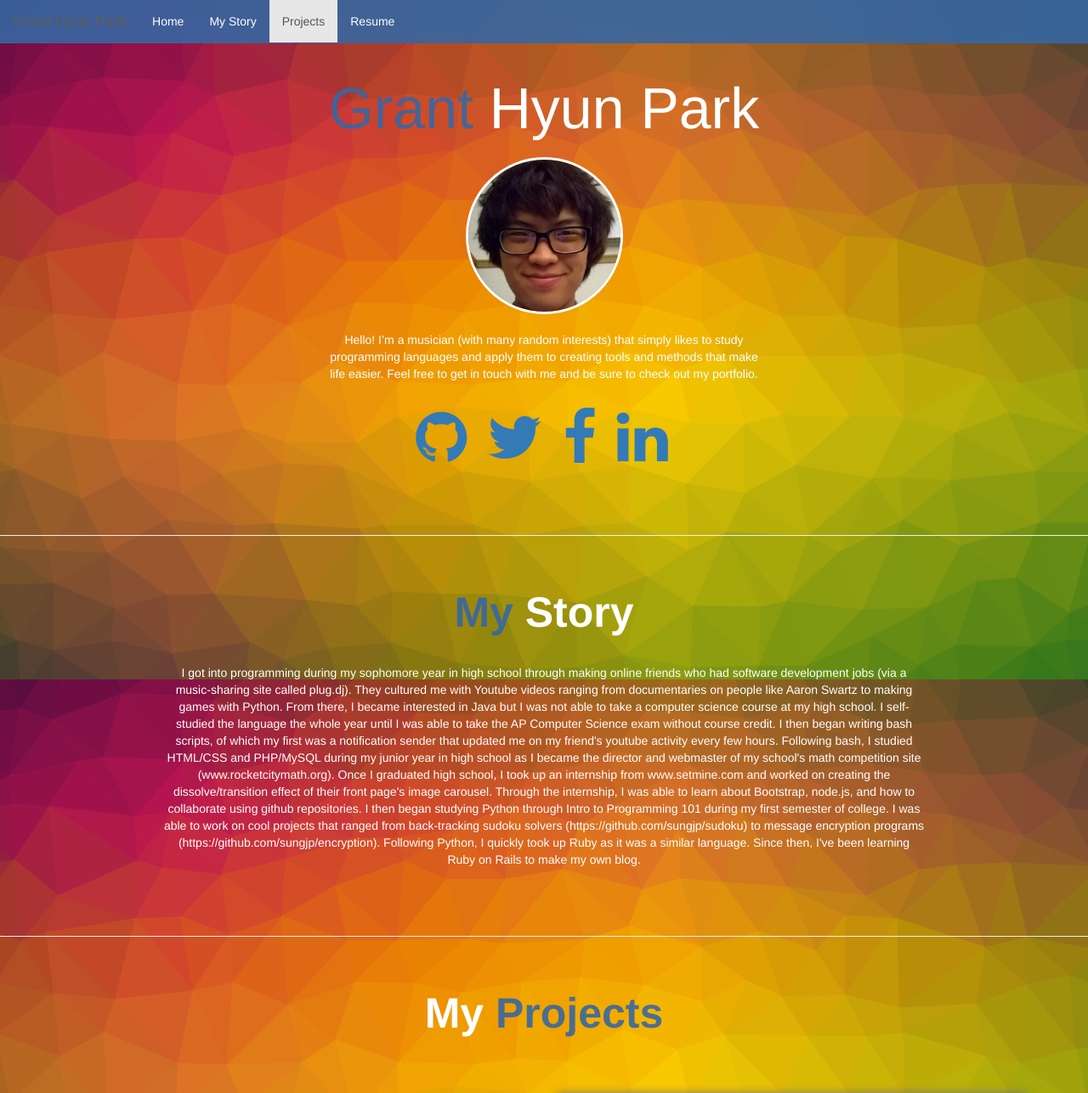
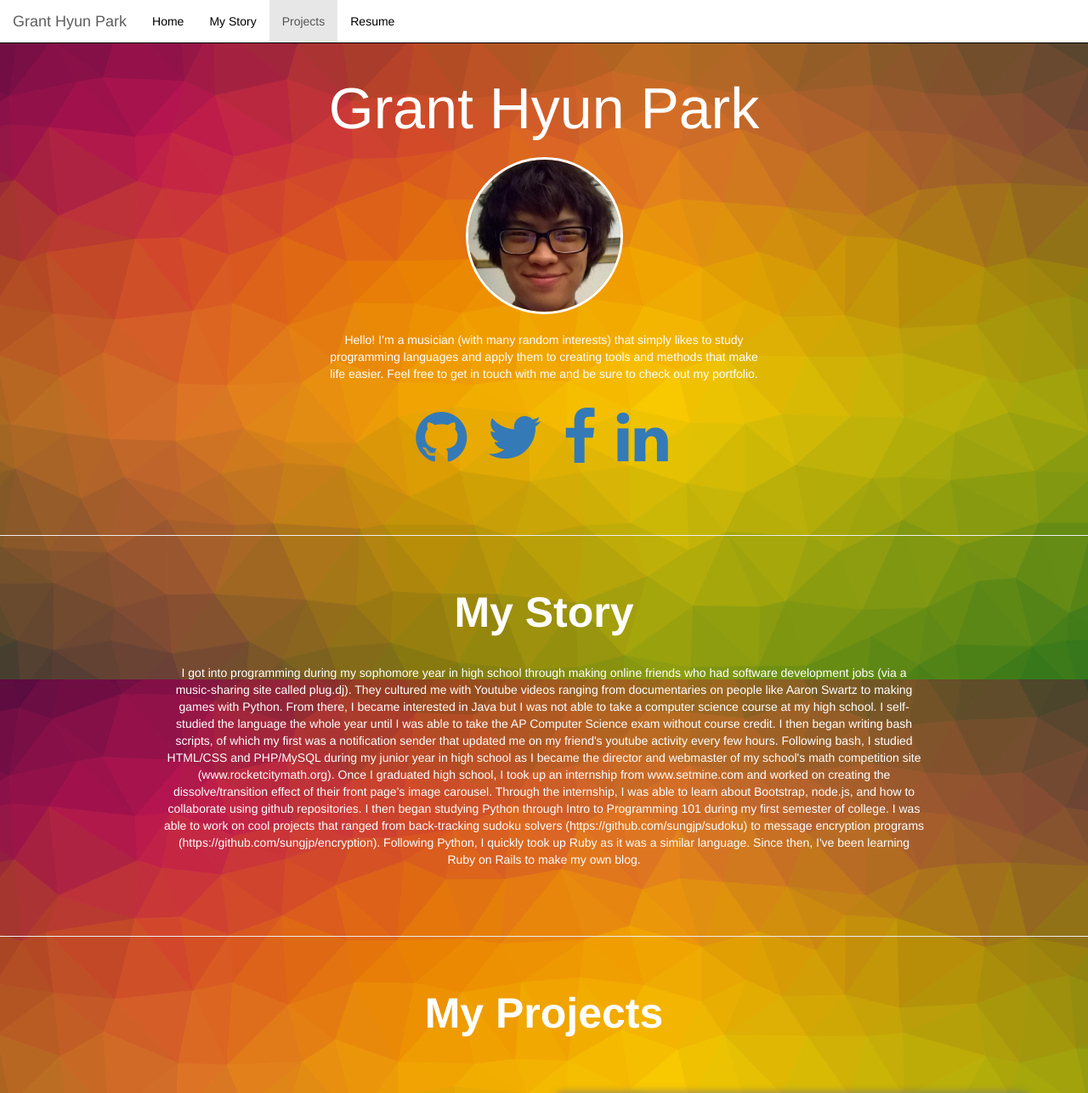
Before and after one commit to grant-park/grant-park.github.io, a PHP site: page / in a window 1280 px wide. Shown: the top 1287 px of the page at 85% size. Run offline with PHP 8.4, Linux system fonts and the light colour scheme; some libraries are stand-ins or nearby versions.

Commit message:
background

```diff
--- a/css/grant.css
+++ b/css/grant.css
@@ -41,20 +41,20 @@
 	border: 1px solid white;
 }
 .blue {
-	color: rgba(55, 103, 162, 0.9);
+	color: white;
 }
 /* navbar */
 .navbar-default {
-    background-color: rgba(55, 103, 162, 0.9);
-    border-color: rgba(55, 103, 162, 0.9);
+    background-color: white;
+    border-color: black;
 }
 /* title */
 .navbar-default .navbar-brand {
-    color: white;
+    color: black;
 }
 /* link */
 .navbar-default .navbar-nav > li > a {
-    color: white;
+    color: black;
 }
 @media (max-width: 768px) {
 	body {
```
